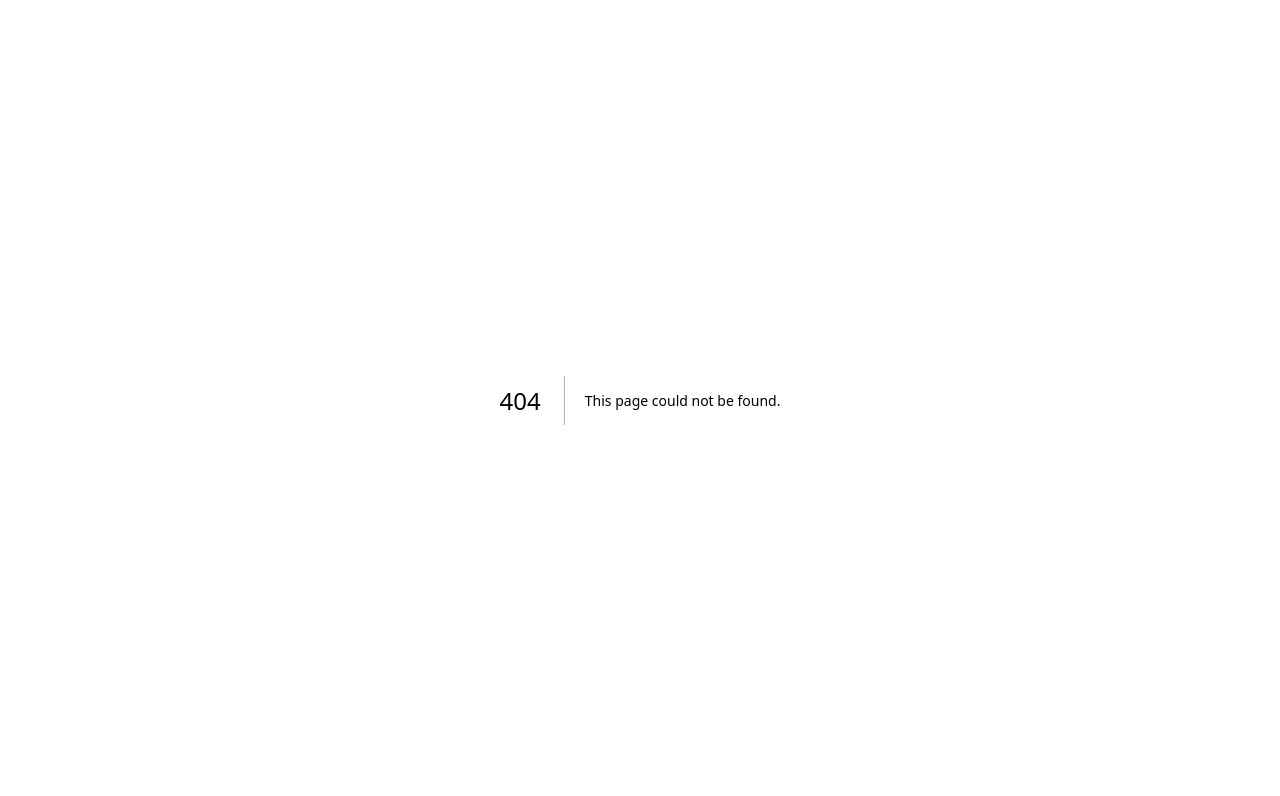
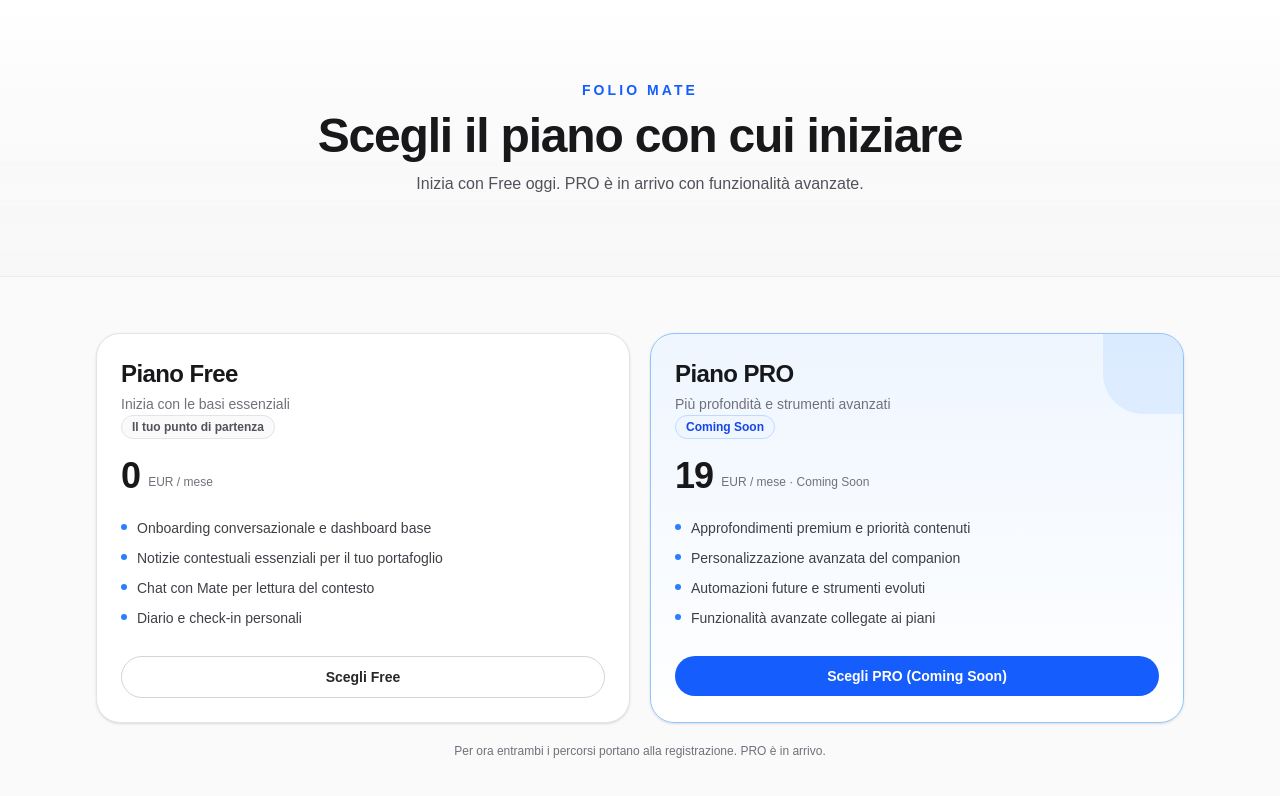
Before and after one commit to mattteobuc/folio-companion, a Next.js app: page /pricing in a window 1280 px wide. Before the commit this address had no page. Shown: the top 796 px of the page. Built offline with nearby package versions, Linux system fonts and the light colour scheme.

Commit message:
feat: add pricing step before signup flow
Introduce a dedicated pricing selection page (Free vs PRO coming soon), route
landing CTA through that step, and personalize signup copy via plan query param
without changing authentication behavior.

```diff
--- a/app/page.tsx
+++ b/app/page.tsx
@@ -36,7 +36,7 @@ export default function Home() {
               Folio Mate legge le notizie per te, le collega ai titoli che hai in portafoglio e ti spiega cosa sta succedendo.
             </p>
             <div className="mt-6 flex flex-col justify-center gap-3 sm:flex-row">
-              <a href="/signup" className="inline-flex items-center justify-center rounded-lg bg-blue-600 px-5 py-3 text-sm font-semibold text-white transition hover:bg-blue-500 focus-visible:outline-none focus-visible:ring-2 focus-visible:ring-blue-400">
+              <a href="/pricing" className="inline-flex items-center justify-center rounded-lg bg-blue-600 px-5 py-3 text-sm font-semibold text-white transition hover:bg-blue-500 focus-visible:outline-none focus-visible:ring-2 focus-visible:ring-blue-400">
                 Inizia gratis
               </a>
               <a href="#come-funziona" className="inline-flex items-center justify-center rounded-lg border border-zinc-300 bg-white px-5 py-3 text-sm font-semibold text-zinc-700 transition hover:border-blue-300 hover:text-blue-700 focus-visible:outline-none focus-visible:ring-2 focus-visible:ring-blue-400 dark:border-zinc-700 dark:bg-zinc-900 dark:text-zinc-200">
--- /dev/null
+++ b/app/pricing/page.tsx
@@ -0,0 +1,119 @@
+import Link from "next/link";
+
+export default function PricingPage() {
+  const plans = [
+    {
+      id: "free",
+      title: "Piano Free",
+      subtitle: "Inizia con le basi essenziali",
+      price: "0",
+      priceNote: "EUR / mese",
+      badge: "Il tuo punto di partenza",
+      badgeClassName:
+        "border border-zinc-200 bg-zinc-50 text-zinc-600 dark:border-zinc-700 dark:bg-zinc-800/70 dark:text-zinc-300",
+      points: [
+        "Onboarding conversazionale e dashboard base",
+        "Notizie contestuali essenziali per il tuo portafoglio",
+        "Chat con Mate per lettura del contesto",
+        "Diario e check-in personali",
+      ],
+      ctaLabel: "Scegli Free",
+      href: "/signup?plan=free",
+      highlighted: false,
+    },
+    {
+      id: "pro",
+      title: "Piano PRO",
+      subtitle: "Più profondità e strumenti avanzati",
+      price: "19",
+      priceNote: "EUR / mese · Coming Soon",
+      badge: "Coming Soon",
+      badgeClassName:
+        "border border-blue-200 bg-blue-50 text-blue-700 dark:border-blue-900/40 dark:bg-blue-950/40 dark:text-blue-200",
+      points: [
+        "Approfondimenti premium e priorità contenuti",
+        "Personalizzazione avanzata del companion",
+        "Automazioni future e strumenti evoluti",
+        "Funzionalità avanzate collegate ai piani",
+      ],
+      ctaLabel: "Scegli PRO (Coming Soon)",
+      href: "/signup?plan=pro",
+      highlighted: true,
+    },
+  ] as const;
+
+  return (
+    <main className="min-h-screen bg-zinc-50 text-zinc-900 dark:bg-zinc-950 dark:text-zinc-100">
+      <section className="border-b border-zinc-200/70 bg-gradient-to-b from-white via-zinc-50 to-zinc-100/40 dark:border-zinc-800 dark:from-zinc-950 dark:via-zinc-950 dark:to-zinc-900/50">
+        <div className="mx-auto w-full max-w-6xl px-4 py-14 sm:px-6 lg:px-8 lg:py-20">
+          <div className="mx-auto max-w-3xl text-center">
+            <p className="text-sm font-semibold uppercase tracking-[0.22em] text-blue-600 dark:text-blue-300">
+              Folio Mate
+            </p>
+            <h1 className="mt-3 text-3xl font-semibold tracking-tight sm:text-5xl">
+              Scegli il piano con cui iniziare
+            </h1>
+            <p className="mt-3 text-sm text-zinc-600 dark:text-zinc-300 sm:text-base">
+              Inizia con Free oggi. PRO è in arrivo con funzionalità avanzate.
+            </p>
+          </div>
+        </div>
+      </section>
+
+      <section className="mx-auto w-full max-w-6xl px-4 py-10 sm:px-6 lg:px-8 lg:py-14">
+        <div className="grid gap-5 md:grid-cols-2">
+          {plans.map((plan) => (
+            <article
+              key={plan.id}
+              className={`relative overflow-hidden rounded-3xl border p-6 shadow-sm ${
+                plan.highlighted
+                  ? "border-blue-300 bg-gradient-to-b from-blue-50 to-white dark:border-blue-900/40 dark:from-blue-950/30 dark:to-zinc-900"
+                  : "border-zinc-200 bg-white dark:border-zinc-800 dark:bg-zinc-900"
+              }`}
+            >
+              {plan.highlighted && (
+                <span className="pointer-events-none absolute right-0 top-0 h-20 w-20 rounded-bl-[2.5rem] bg-blue-200/40 dark:bg-blue-900/30" />
+              )}
+              <div className="relative z-10">
+                <div className="flex items-start justify-between gap-3">
+                  <div>
+                    <h2 className="text-2xl font-semibold tracking-tight">{plan.title}</h2>
+                    <p className="mt-1 text-sm text-zinc-500 dark:text-zinc-400">{plan.subtitle}</p>
+                  </div>
+                </div>
+                <span className={`rounded-full px-2.5 py-1 text-xs font-semibold ${plan.badgeClassName}`}>
+                  {plan.badge}
+                </span>
+                <div className="mt-5 flex items-end gap-2">
+                  <p className="text-4xl font-semibold leading-none tracking-tight">{plan.price}</p>
+                  <p className="pb-1 text-xs text-zinc-500 dark:text-zinc-400">{plan.priceNote}</p>
+                </div>
+                <ul className="mt-6 space-y-2.5 text-sm text-zinc-700 dark:text-zinc-200">
+                  {plan.points.map((point) => (
+                    <li key={point} className="flex items-start gap-2.5">
+                      <span className="mt-1.5 h-1.5 w-1.5 flex-shrink-0 rounded-full bg-blue-500" />
+                      <span>{point}</span>
+                    </li>
+                  ))}
+                </ul>
+                <Link
+                  href={plan.href}
+                  className={`mt-7 inline-flex w-full items-center justify-center rounded-full px-4 py-2.5 text-sm font-semibold transition ${
+                    plan.highlighted
+                      ? "bg-blue-600 text-white hover:bg-blue-500"
+                      : "border border-zinc-300 bg-white text-zinc-800 hover:border-blue-300 hover:text-blue-700 dark:border-zinc-700 dark:bg-zinc-900 dark:text-zinc-200 dark:hover:border-blue-700 dark:hover:text-blue-300"
+                  }`}
+                >
+                  {plan.ctaLabel}
+                </Link>
+              </div>
+            </article>
+          ))}
+        </div>
+        <p className="mt-5 text-center text-xs text-zinc-500 dark:text-zinc-400">
+          Per ora entrambi i percorsi portano alla registrazione. PRO è in arrivo.
+        </p>
+      </section>
+    </main>
+  );
+}
--- a/app/signup/page.tsx
+++ b/app/signup/page.tsx
@@ -1,18 +1,26 @@
 "use client";
 
 import Link from "next/link";
-import { useRouter } from "next/navigation";
-import { FormEvent, useState } from "react";
+import { useRouter, useSearchParams } from "next/navigation";
+import { FormEvent, Suspense, useState } from "react";
 import { createClient } from "@/utils/supabase/client";
 
-export default function SignupPage() {
+function SignupFormContent() {
   const router = useRouter();
+  const searchParams = useSearchParams();
   const [email, setEmail] = useState("");
   const [password, setPassword] = useState("");
   const [confirmPassword, setConfirmPassword] = useState("");
   const [errorMessage, setErrorMessage] = useState<string | null>(null);
   const [successMessage, setSuccessMessage] = useState<string | null>(null);
   const [isLoading, setIsLoading] = useState(false);
+  const selectedPlan = searchParams.get("plan");
+  const planHint =
+    selectedPlan === "free"
+      ? "Stai creando il piano Free"
+      : selectedPlan === "pro"
+        ? "Stai creando il piano PRO (Coming Soon)"
+        : null;
 
   const handleSignup = async (event: FormEvent<HTMLFormElement>) => {
     event.preventDefault();
@@ -78,6 +86,11 @@ export default function SignupPage() {
         <p className="mt-2 text-sm text-zinc-600 dark:text-zinc-400">
           Crea il tuo account Folio Mate.
         </p>
+        {planHint && (
+          <p className="mt-2 inline-flex rounded-full border border-blue-200 bg-blue-50 px-3 py-1 text-xs font-semibold text-blue-700 dark:border-blue-900/40 dark:bg-blue-950/30 dark:text-blue-300">
+            {planHint}
+          </p>
+        )}
         <p className="mt-1 text-xs text-zinc-500 dark:text-zinc-400">
           Dopo la registrazione riceverai una mail di conferma: se non la trovi, controlla anche spam o promozioni.
         </p>
@@ -161,3 +174,22 @@ export default function SignupPage() {
     </main>
   );
 }
+
+export default function SignupPage() {
+  return (
+    <Suspense
+      fallback={
+        <main className="flex min-h-screen items-center justify-center bg-zinc-50 px-4 py-12 dark:bg-zinc-950">
+          <div className="w-full max-w-md rounded-2xl border border-zinc-200 bg-white p-8 shadow-sm dark:border-zinc-800 dark:bg-zinc-900">
+            <h1 className="text-2xl font-semibold text-zinc-900 dark:text-zinc-100">Registrati</h1>
+            <p className="mt-2 text-sm text-zinc-600 dark:text-zinc-400">
+              Crea il tuo account Folio Mate.
+            </p>
+          </div>
+        </main>
+      }
+    >
+      <SignupFormContent />
+    </Suspense>
+  );
+}
```
